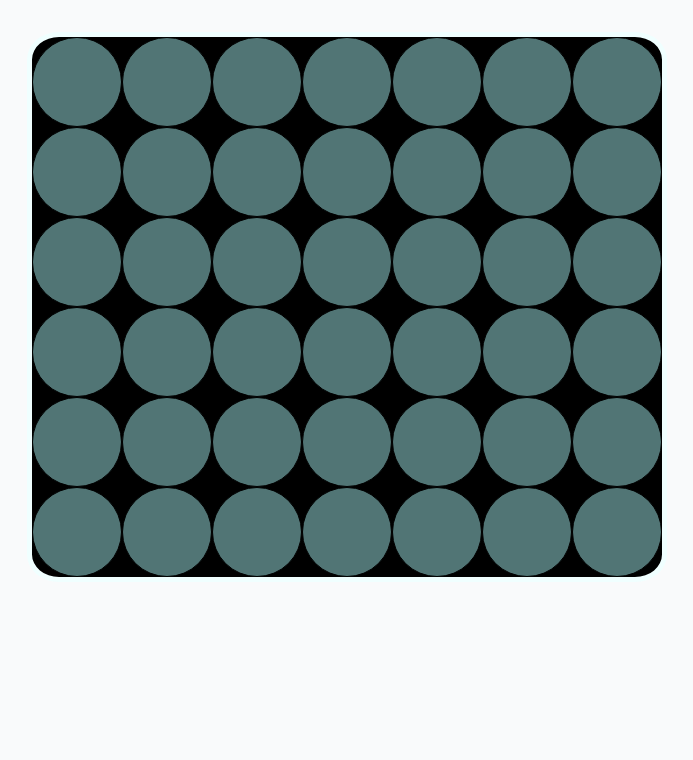
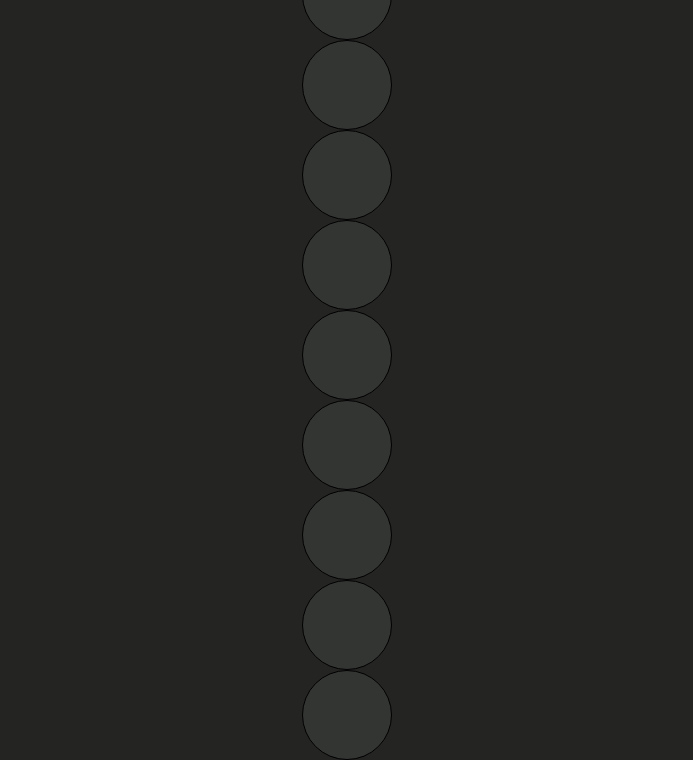
Before and after one commit to PangoAguirre/connect-four, a React (Vite) app: page / in a window 1280 px wide. Shown: the top 760 px of the page, without its empty margins (293-986 px from the left). Built offline with nearby package versions, Linux system fonts and the light colour scheme.

Commit message:
colors settings

```diff
--- a/src/App.css
+++ b/src/App.css
@@ -1,69 +1,45 @@
-#root {
-  max-width: 1280px;
-  margin: 0 auto;
-  padding: 2rem;
-  text-align: center;
-}
-
-.logo {
-  height: 6em;
-  padding: 1.5em;
-  will-change: filter;
-  transition: filter 300ms;
-}
-.logo:hover {
-  filter: drop-shadow(0 0 2em #646cffaa);
-}
-.logo.react:hover {
-  filter: drop-shadow(0 0 2em #61dafbaa);
-}
-
-@keyframes logo-spin {
-  from {
-    transform: rotate(0deg);
-  }
-  to {
-    transform: rotate(360deg);
-  }
-}
-
-@media (prefers-reduced-motion: no-preference) {
-  a:nth-of-type(2) .logo {
-    animation: logo-spin infinite 20s linear;
-  }
-}
-
-.card {
-  padding: 2em;
-}
-
-.read-the-docs {
-  color: #888;
+h1 {
+  color: #F1E4E8;
 }
 
 .game {
   display: flex;
+  flex-direction: column;
   align-items: center;
   align-content: center;
   justify-content: center;
   justify-items: center;
+  background: #242423;
+  width: 100vw;
+  height: 100vh;
 }
 
-.board {
+.boardRed {
   display: grid;
   grid-template-columns: repeat(7,1fr);
   grid-template-rows: repeat(6,1fr);
   align-items: center;
   align-content: center;
   background-color: black;
-  border: 5px solid azure;
+  border: 5px solid #E71D36;
+  border-radius: 5%;
+}
+
+.boardBlue {
+  display: grid;
+  grid-template-columns: repeat(7,1fr);
+  grid-template-rows: repeat(6,1fr);
+  align-items: center;
+  align-content: center;
+  background-color: black;
+  border: 5px solid #6DC0D5;
   border-radius: 5%;
 }
 
 .square {
   width: 90px;
   height: 90px;
-  background-color: rgba(97, 141, 141, 0.836);
+  background-color: #333533;
   color: azure;
   border: 1px solid black;
   border-radius: 50%;
```
